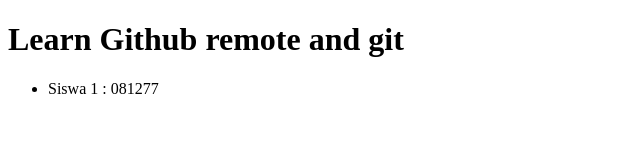
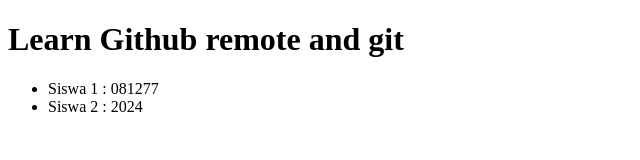
Before and after one commit to AldiMeirano/wpu-git-test, a plain HTML site: page index.html in a window 1280 px wide. Shown: the whole page, without its empty margins (0-640 px from the left). Drawn offline with Linux system fonts and the light colour scheme.

Commit message:
Menambahkan siswa 2 di file html

```diff
--- a/index.html
+++ b/index.html
@@ -11,6 +11,7 @@
 
     <ul>
         <li>Siswa 1 : 081277</li>
+        <li>Siswa 2 : 2024</li>
     </ul>
 </body>
 </html>
```
